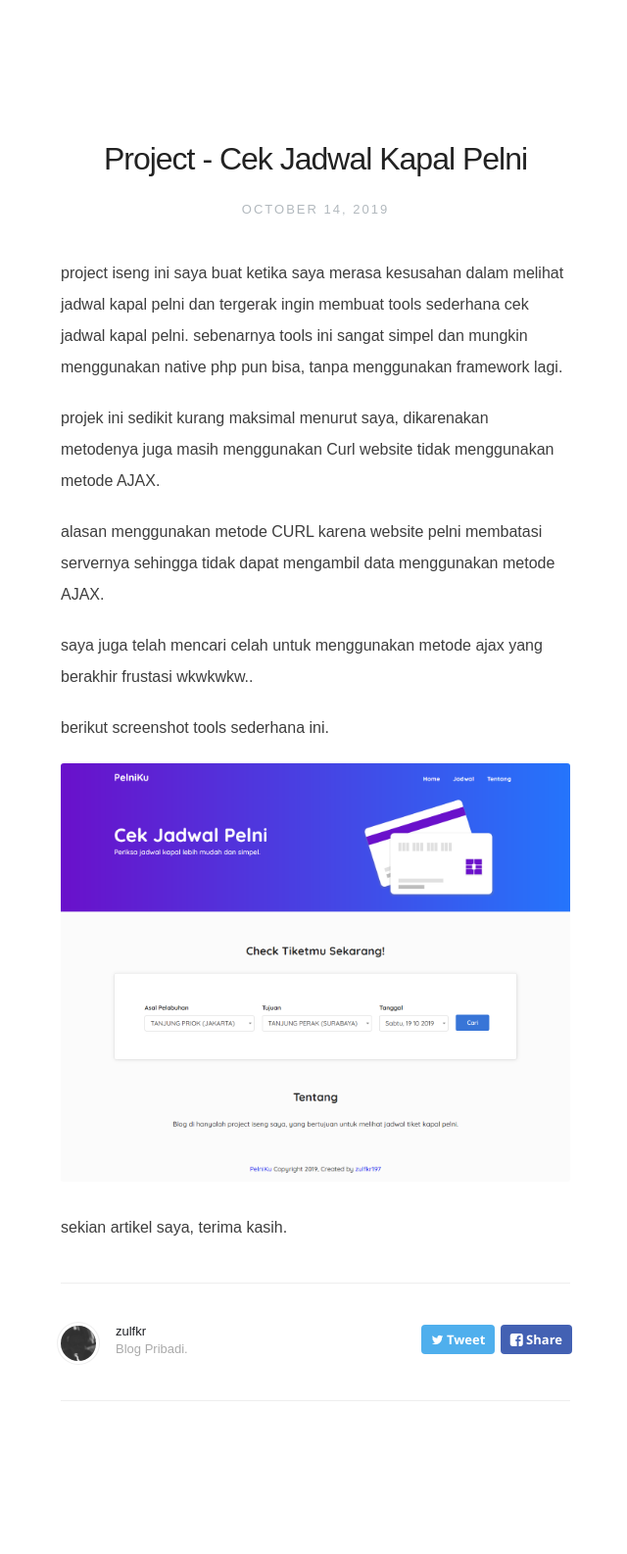
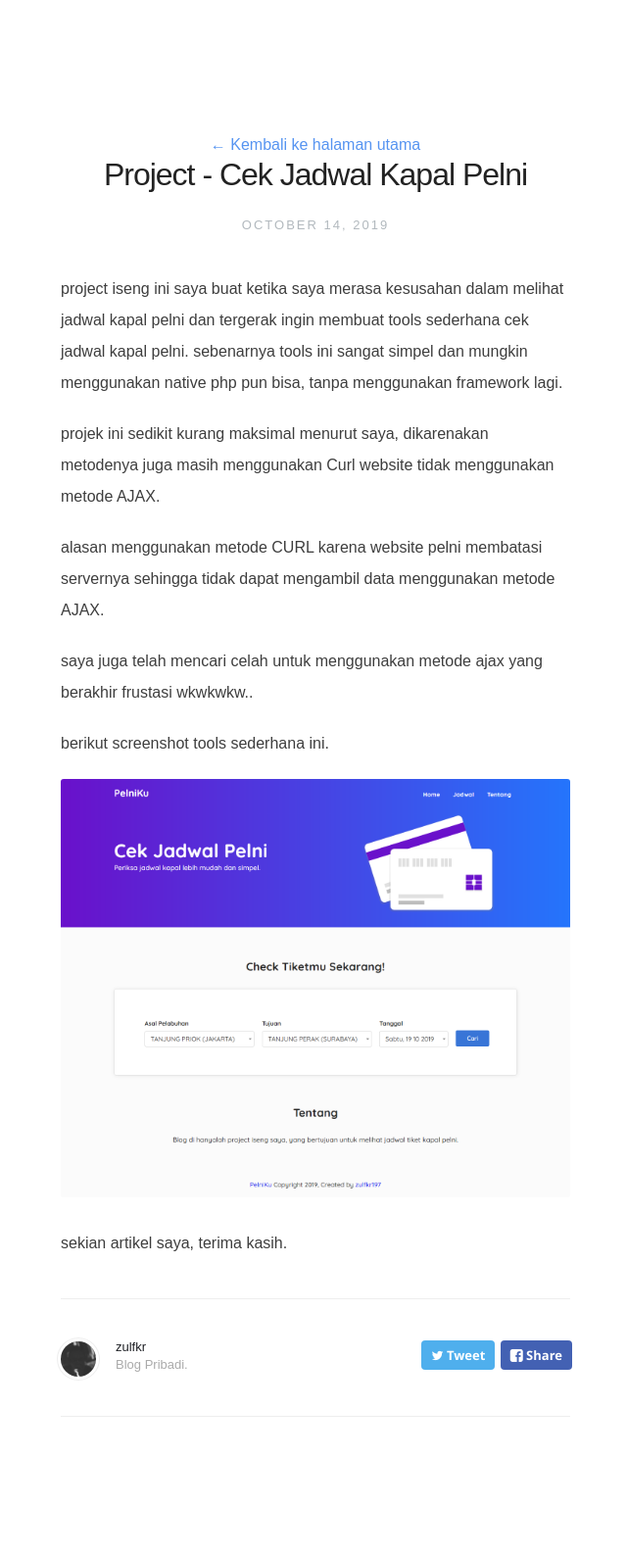
Before and after one commit to Zulfkr197/zulfkr197.github.io, a Jekyll site: the page built from _posts/2019-10-14-project-cek-jadwal-pelni.md, in a window 1280 px wide. Shown: the whole page at 98% size, without its empty margins (318-958 px from the left). Built offline with Jekyll 4.4.1, drawn with Linux system fonts in a browser that asks for light colours; nearby versions of some CDN libraries; some web fonts are replaced.

Commit message:
Update post.html

```diff
--- a/_layouts/post.html
+++ b/_layouts/post.html
@@ -5,6 +5,7 @@
 
 <article class="post">
     <header>
+        <span style="display:block;text-align:center;"><a href="https://zulfkr.my.id/"> <span class="arrow">←</span> Kembali ke halaman utama </a></span>
         <h1>{{ page.title }}</h1>
         <h2 class="headline">{{ page.date | date:"%B %-d, %Y" }}</h2>
     </header>
```
